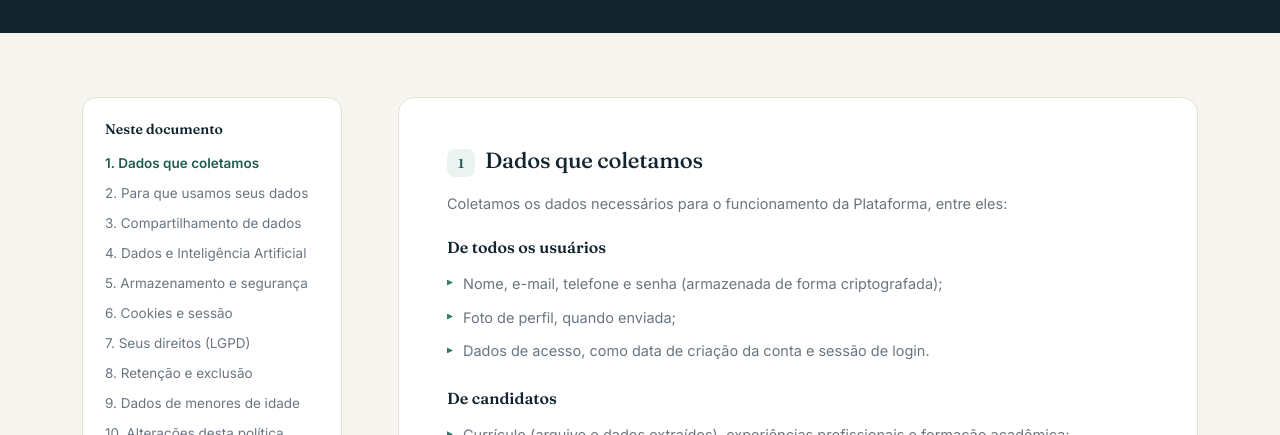
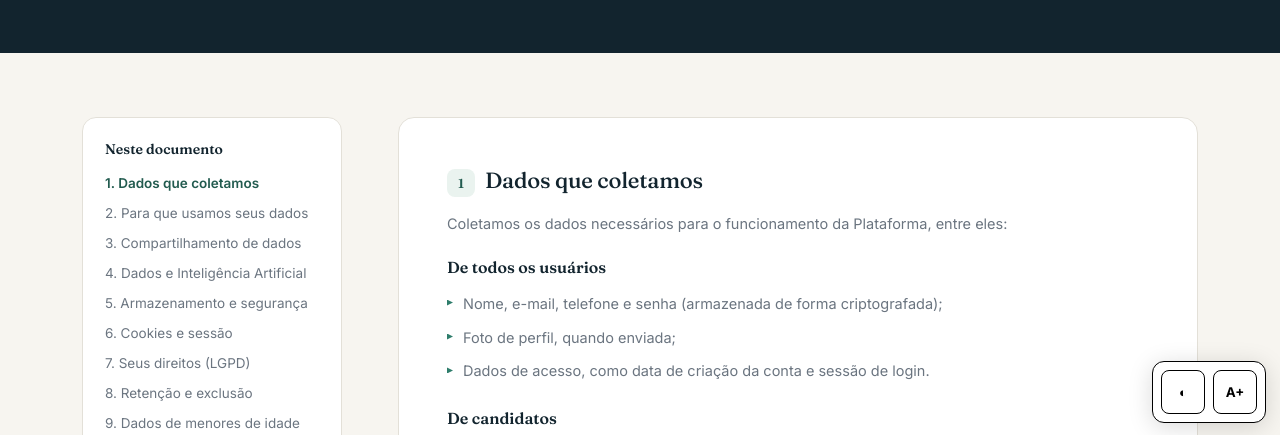
Before and after one commit to PROJETO-SENAC-MINAS/Talentix, a plain HTML site: page html/privacidade.html in a window 1280 px wide. Shown: the part 363-798 px from the top of the page. Drawn offline with Linux system fonts and the light colour scheme.

Commit message:
feat(a11y): habilitar acessibilidade em privacidade.html

```diff
--- a/html/privacidade.html
+++ b/html/privacidade.html
@@ -9,7 +9,7 @@
 <link rel="preconnect" href="https://fonts.gstatic.com" crossorigin>
 <link href="https://fonts.googleapis.com/css2?family=Fraunces:opsz,wght@9..144,400;9..144,500;9..144,600&family=Inter:wght@400;500;600;700&display=swap" rel="stylesheet">
 <link rel="stylesheet" href="../css/institucional.css">
-</head>
+<link rel="stylesheet" href="../css/acessibilidade.css">\n</head>
 <body>
 
 <header class="header">
@@ -208,5 +208,5 @@
 </footer>
 
 <script src="../js/institucional.js"></script>
-</body>
+<script src="../js/acessibilidade.js"></script>\n</body>
 </html>
```
